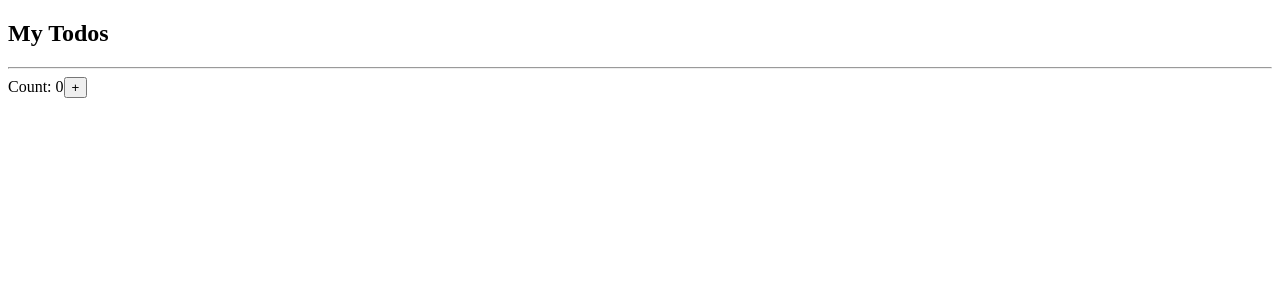
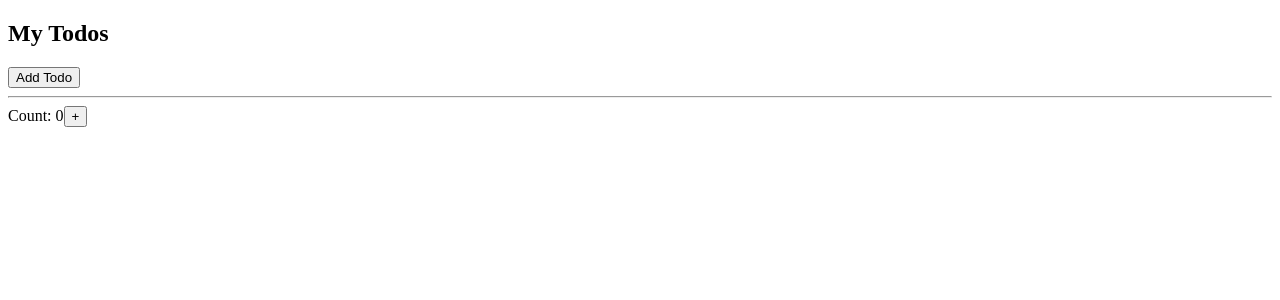
Before and after one commit to mmdmthr/learn-react, a React (Create React App) app: page / in a window 1280 px wide. Shown: the top 300 px of the page. Built offline with nearby package versions, Linux system fonts and the light colour scheme.

Commit message:
react useCallback on add todo

```diff
--- a/src/Todos.js
+++ b/src/Todos.js
@@ -1,6 +1,6 @@
 import { memo } from "react";
 
-const Todos = ({todos}) => {
+const Todos = ({todos, addTodo}) => {
     console.log("child render");
     return (
         <>
@@ -8,6 +8,7 @@ const Todos = ({todos}) => {
             {todos.map((todo, index) => {
                 return <p key={index}>{todo}</p>
             })}
+            <button onClick={addTodo}>Add Todo</button>
         </>
     )
 }
--- a/src/index.js
+++ b/src/index.js
@@ -1,4 +1,4 @@
-import { useReducer, useState } from "react";
+import { useCallback, useReducer, useState } from "react";
 import ReactDOM from "react-dom/client";
 import Todos from "./Todos";
 
@@ -7,12 +7,12 @@ const App = () => {
     const [todos, setTodos] = useState([]);
 
     const increment = () => {
-        setCount(count + 1);
+        setCount((count) => count + 1);
     };
 
-    const addTodo = () => {
-        setTodos([...todos, "New Todo"]);
-    };
+    const addTodo = useCallback(() => {
+        setTodos((todos) => [...todos, "New Todo"]);
+    }, [todos]);
 
     return (
         <>
```
